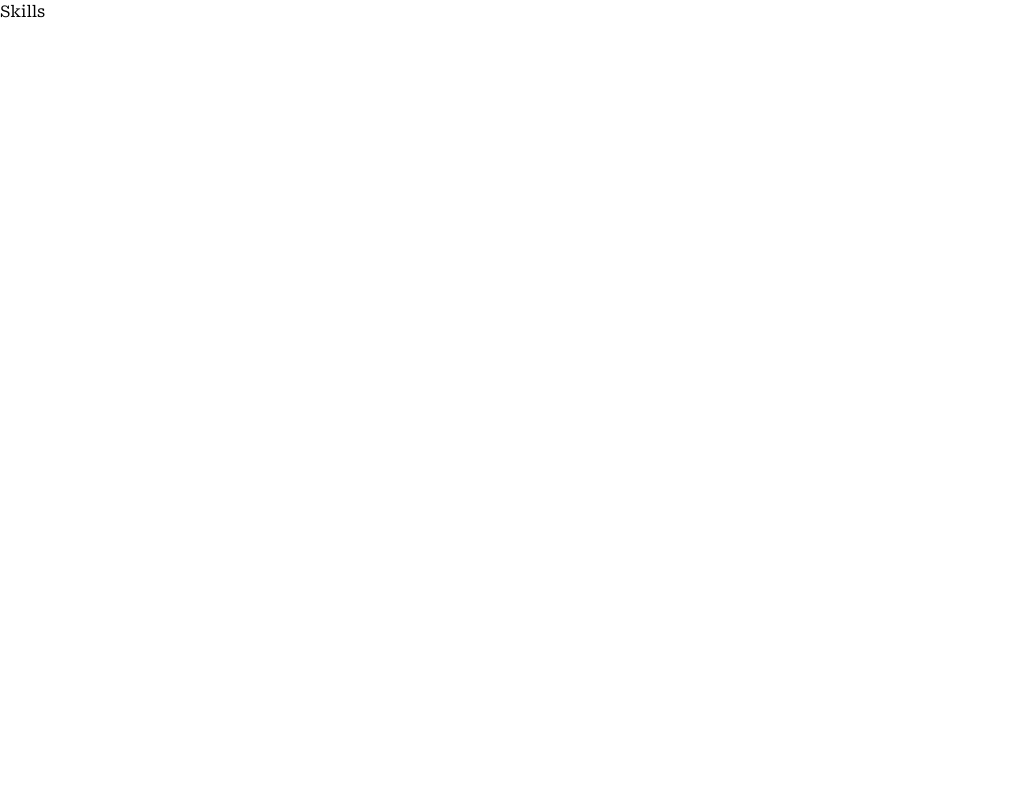
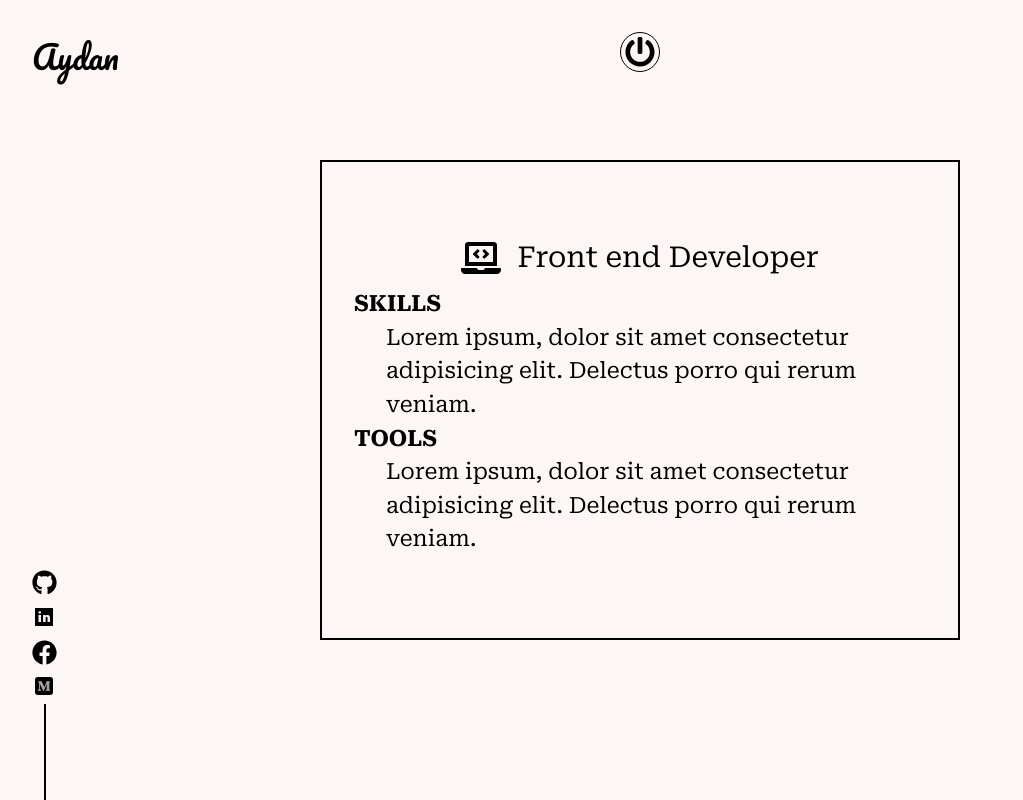
Before and after one commit to aydanramazanli/React_portfolio, a React (Create React App) app: page /skills in a window 1280 px wide. Shown: the whole page, without its empty margins (0-1023 px from the left). Built offline with nearby package versions, Linux system fonts and the light colour scheme.

Commit message:
skills companent is ready?

```diff
--- a/src/App.js
+++ b/src/App.js
@@ -1,4 +1,4 @@
-
+import React from 'react';
 import './App.css';
 import { Switch, Route } from 'react-router-dom';
 import { ThemeProvider } from 'styled-components';
--- a/src/SubCompanents/Logo.jsx
+++ b/src/SubCompanents/Logo.jsx
@@ -1,6 +1,7 @@
 import React from 'react'
 import styled from 'styled-components'
 import {Dark} from '../companents/DarkMood'
+import {Link} from 'react-router-dom'
 
 
 const LogoStyle= styled.h1`
@@ -17,7 +18,10 @@ z-index:1;
 
 const Logo = (props) => {
   return (
-    <LogoStyle color={props.theme}>Aydan</LogoStyle>
+    <Link to ='/'>
+      <LogoStyle color={props.theme}>Aydan</LogoStyle>
+      </Link>
+
   )
 }
 
--- a/src/SubCompanents/Social.jsx
+++ b/src/SubCompanents/Social.jsx
@@ -25,7 +25,7 @@ const Line = styled.span`
   background-color: ${props => props.color === 'dark' ? Dark.text : Dark.body  };
 `;
 const Social = (props) => {
-  console.log(Dark)
+
   return (
 
       <Icon>
--- a/src/companents/Main.jsx
+++ b/src/companents/Main.jsx
@@ -93,8 +93,6 @@ text-decoration: none;
 z-index: 1;
 font-weight:700;
 `
-
-
 //animate ying yang
 const rotate=keyframes`
 from{
@@ -104,7 +102,6 @@ to{
   transform:rotate(360deg)
 }
 `
-
 //Center
 const Center = styled.button`
 position:absolute;
@@ -161,7 +158,7 @@ const Main = () => {
 
         <Center click={click}>
            <YinYang onClick={()=>clickButton()} width={click? 150 : 200}  height={click? 150 :200} fill='currentColor'/>
-          <motion.span   whileHover={{scale:1.3}}  whileTap={{ rotate: 90, scale: 0.75 }}>Click Here</motion.span>
+
         </Center>
         <Contact target="_blank" to={{pathname:"mailto:aydansamedva@gmail.com"}}>
           <motion.h3
@@ -188,7 +185,7 @@ const Main = () => {
           </motion.h3>
           </About>
           <Skills to='/skills'>
-          <motion.h3    whileHover={{scale:1.3}}  whileTap={{ rotate: 90, scale: 0.75 }}>
+          <motion.h3  whileHover={{scale:1.3}}  whileTap={{ rotate: 90, scale: 0.75 }}>
           My Skills.
           </motion.h3>
           </Skills>
--- a/src/companents/Skills.jsx
+++ b/src/companents/Skills.jsx
@@ -1,8 +1,111 @@
 import React from 'react'
+import styled, {ThemeProvider} from 'styled-components'
+import Social from '../SubCompanents/Social'
+import Button from '../SubCompanents/Button'
+import Logo from '../SubCompanents/Logo'
+
+import {Light} from './DarkMood'
+import { Develope } from './Svgs'
+
+
+const Box = styled.div`
+background-color:${props=>props.theme.body};
+width:100vw;
+height:100vh;position:relative;
+display:flex;
+justify-content:center;
+align-items:center;
+`
+
+const Main = styled.div`
+border: 2px solid ${props=>props.theme.text};
+color:${props=>props.theme.text};
+background:${props=>props.theme.body};
+padding:2rem;
+width:50vw;
+height:60vh;
+z-index:3;
+line-height:1.5;
+display:flex;
+flex-direction:column;
+justify-content:center;
+cursor:pointer;
+
+&:hover{
+  color:${props=>props.theme.body};
+  background-color:${props=>props.theme.text};
+  transition: all 0.4s ease;
+}
+
+
+`
+const Title= styled.h2`
+display:flex;
+justify-content:center;
+align-items: center;
+font-size:calc(1em + 1vw);
+
+
+${Main}:hover &{
+  &>*{
+      fill:${props => props.theme.body};
+      transition: all 0.4s ease;
+  }
+}
+&>*:first-child{
+margin-right: 1rem;
+}
+`
+const Description= styled.h3`
+color:${props=>props.theme.text};
+font-size:calc(0.6em + 1vw);
+padding:0.5rem 0;
+
+${Main}:hover &{
+  &>*{
+     color:${props => props.theme.body};
+     transition: all 0.4s ease;
+  }
+}
+
+strong{
+  margin-bottom:1rem;
+  text-transform:uppercase;
+}
+
+p{
+  margin-left:2rem;
+}
+
+`
 
 const Skills = () => {
   return (
-    <div>Skills</div>
+    <ThemeProvider theme={Light}>
+
+      <Box>
+      <Logo theme='light'/>
+        <Social theme='light'/>
+        <Button />
+
+        <Main>
+<Title>
+  <Develope width={40} height={40}>
+
+  </Develope>
+  Front end Developer
+</Title>
+
+<Description>
+  <strong>Skills</strong>
+  <p>Lorem ipsum, dolor sit amet consectetur adipisicing elit. Delectus porro qui rerum veniam.</p>
+
+<strong>Tools</strong>
+<p>Lorem ipsum, dolor sit amet consectetur adipisicing elit. Delectus porro qui rerum veniam.</p>
+</Description>
+        </Main>
+      </Box>
+    </ThemeProvider>
   )
 }
 
--- a/src/companents/Svgs.jsx
+++ b/src/companents/Svgs.jsx
@@ -1,3 +1,6 @@
+
+import React from 'react';
+
 //Main button
 export const HomeButton = (props) => {
     return (
```
Also changed, not shown: package.json (+5 -14 lines), 1 other file (tests, documents, lock files or other folders).
